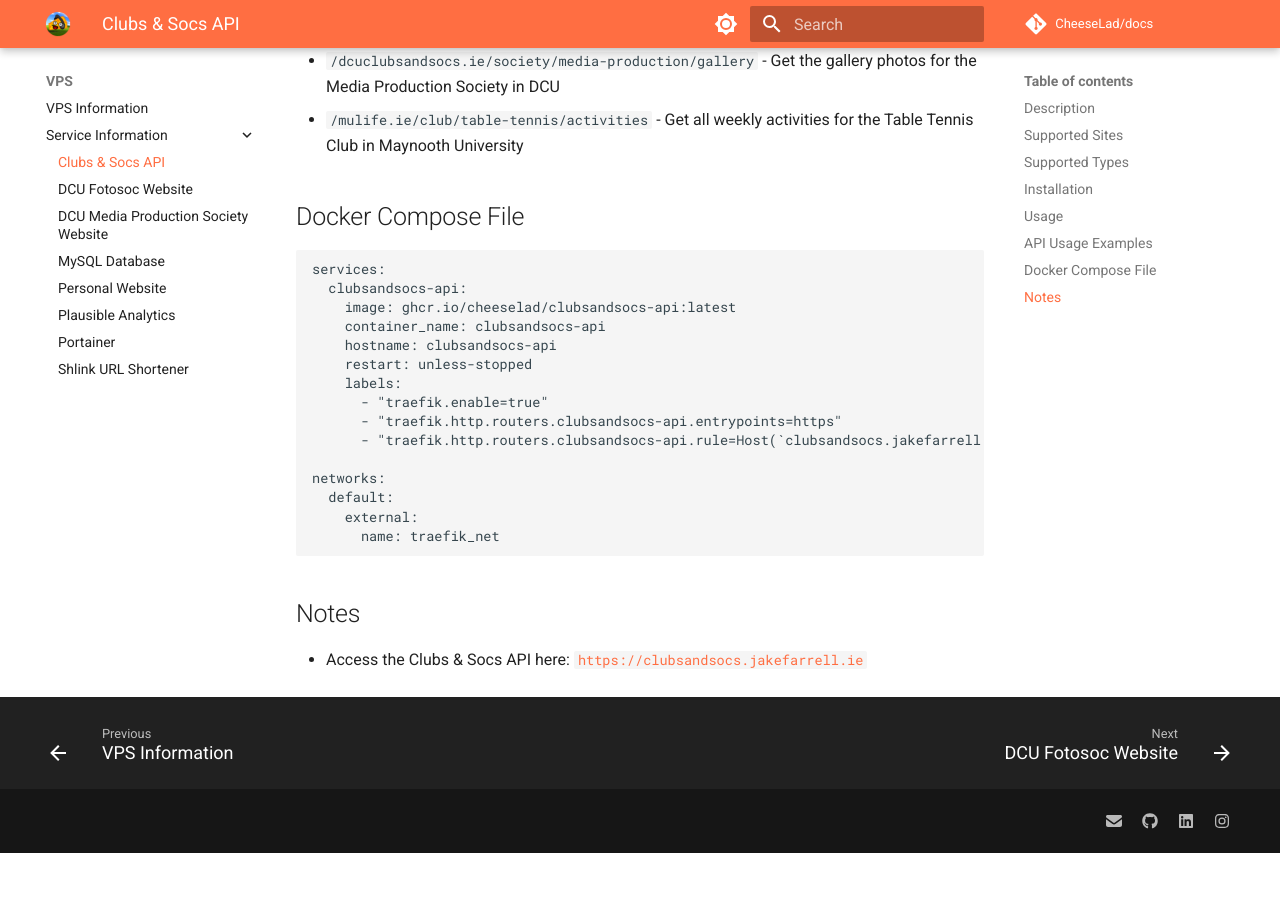
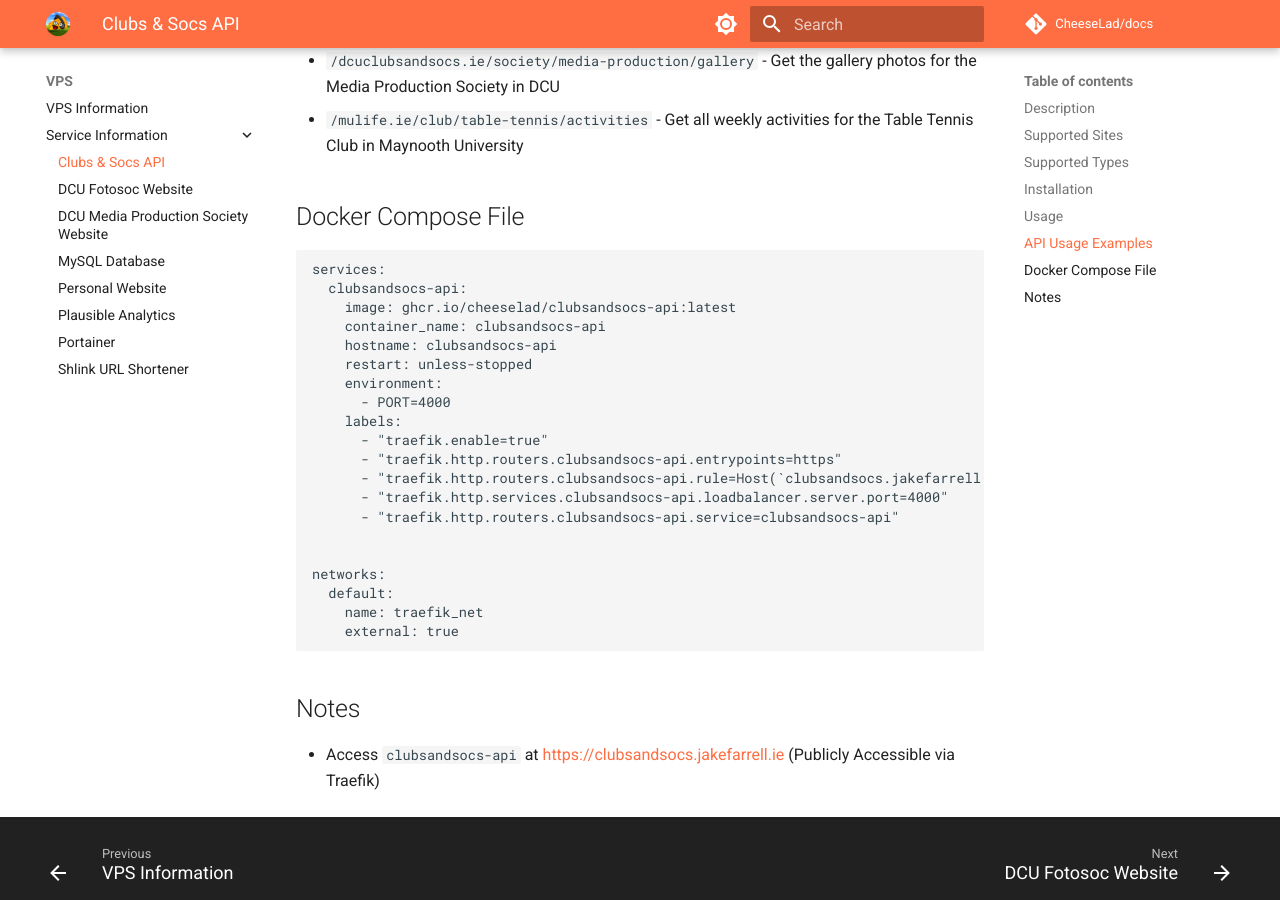
Before and after one commit to CheeseLad/docs, an MkDocs documentation site: the page built from docs/vps/services/clubsandsocs-api.md, in a window 1280 px wide and 900 px high, scrolled down 1570 px. Built offline with MkDocs 1.6.1 and Material for MkDocs 9.7.7, drawn with Linux system fonts in a browser that asks for light colours; comment, search, counter and statistics services are not loaded; before the commit the page ends 2423 px from its top, so only the background shows below that.

Commit message:
add new vps services

````diff
--- a/docs/vps/services/clubsandsocs-api.md
+++ b/docs/vps/services/clubsandsocs-api.md
@@ -1,4 +1,6 @@
 # Clubs & Socs API
+
+
 
 ## Description
 
@@ -55,17 +57,22 @@
     container_name: clubsandsocs-api
     hostname: clubsandsocs-api
     restart: unless-stopped
+    environment:
+      - PORT=4000
     labels:
       - "traefik.enable=true"
       - "traefik.http.routers.clubsandsocs-api.entrypoints=https"
       - "traefik.http.routers.clubsandsocs-api.rule=Host(`clubsandsocs.jakefarrell.ie`)"
+      - "traefik.http.services.clubsandsocs-api.loadbalancer.server.port=4000"
+      - "traefik.http.routers.clubsandsocs-api.service=clubsandsocs-api"
+
 
 networks:
   default:
-    external:
-      name: traefik_net
+    name: traefik_net
+    external: true
 ```
 
 ## Notes
 
-- Access the Clubs & Socs API here: [`https://clubsandsocs.jakefarrell.ie`](https://clubsandsocs.jakefarrell.ie)
+- Access `clubsandsocs-api` at [https://clubsandsocs.jakefarrell.ie](https://clubsandsocs.jakefarrell.ie) (Publicly Accessible via Traefik)
````
Also changed, not shown: docs/vps/services/ca298-pizzashop.md (added, +31 -0 lines), docs/vps/services/nubar.md (added, +33 -0 lines), docs/vps/services/portainer.md (+7 -1 lines), docs/vps/services/shlink.md (+5 -2 lines).
